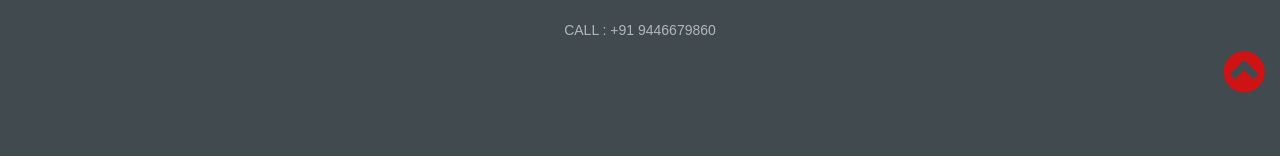
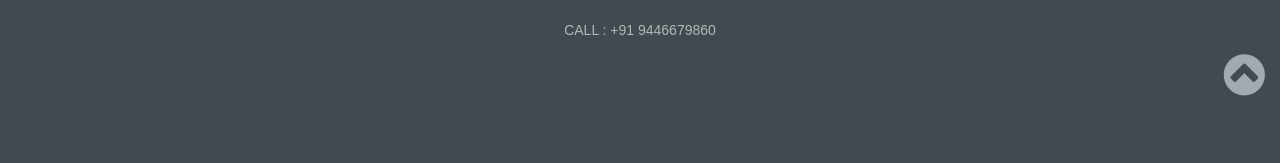
Before and after one commit to harikrishnanputhumana/Geetham-Light-and-Sounds, a plain HTML site: page index.html in a window 1280 px wide. Shown: the part 1367-1530 px from the top of the page. Drawn offline with Linux system fonts and the light colour scheme.

Commit message:
modified gallery

```diff
--- a/index.html
+++ b/index.html
@@ -58,7 +58,7 @@
 
         </ul>
         <p>Call : +91 9446679860</p>
-        <a href="#homesection" id="btn" >  <i class="fa fa-chevron-circle-up" style="font-size:48px;color:red "></i></a>
+        <a href="#homesection" id="btn" >  <i class="fa fa-chevron-circle-up"></i></a>
 
 
 
--- a/style.css
+++ b/style.css
@@ -418,3 +418,9 @@ footer p a{
 	}
 
 }
+
+#btn{
+    font-size:48px;
+    color:#c0cacf;
+
+}
```
Also changed, not shown: gl.html (+3 -3 lines).
